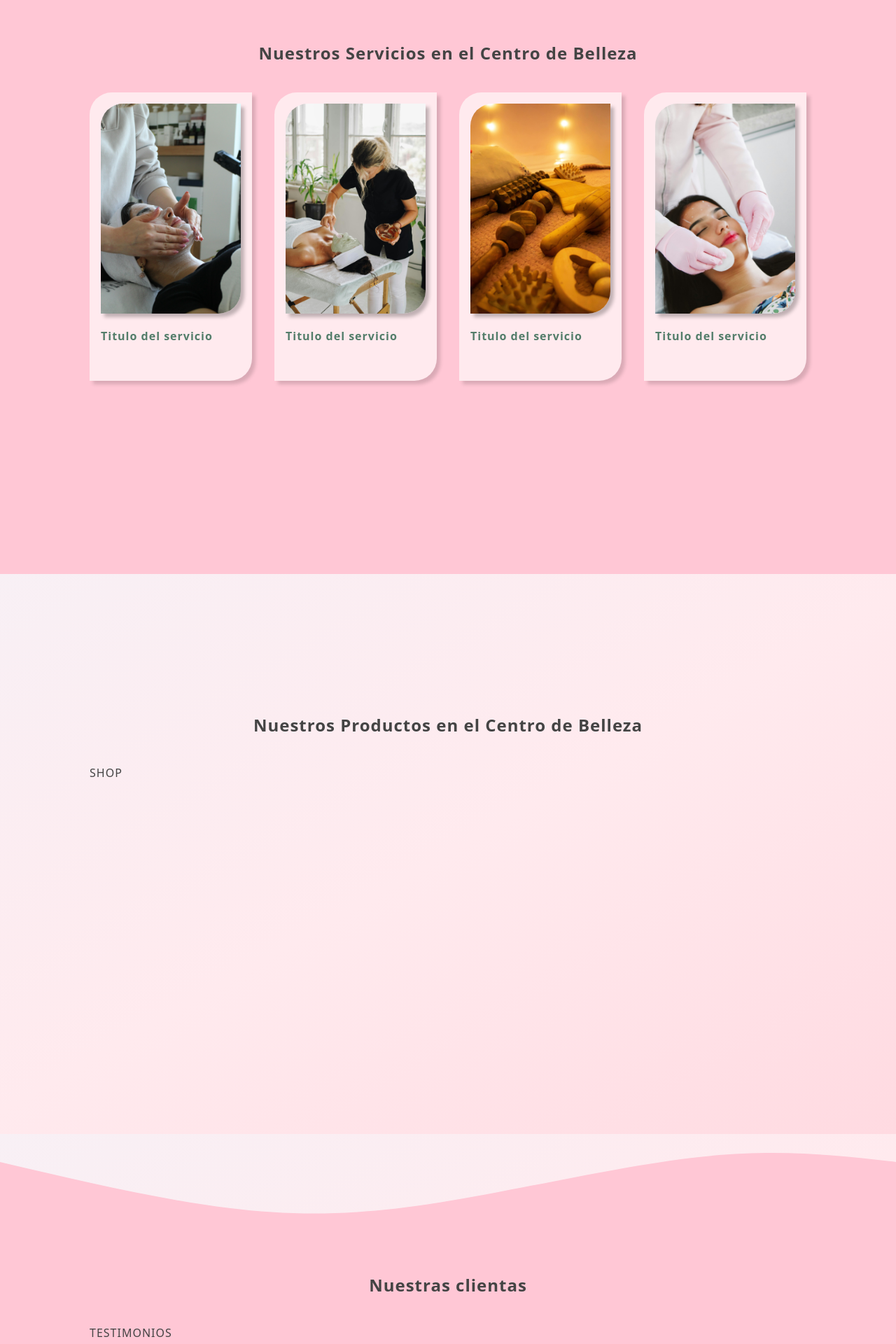
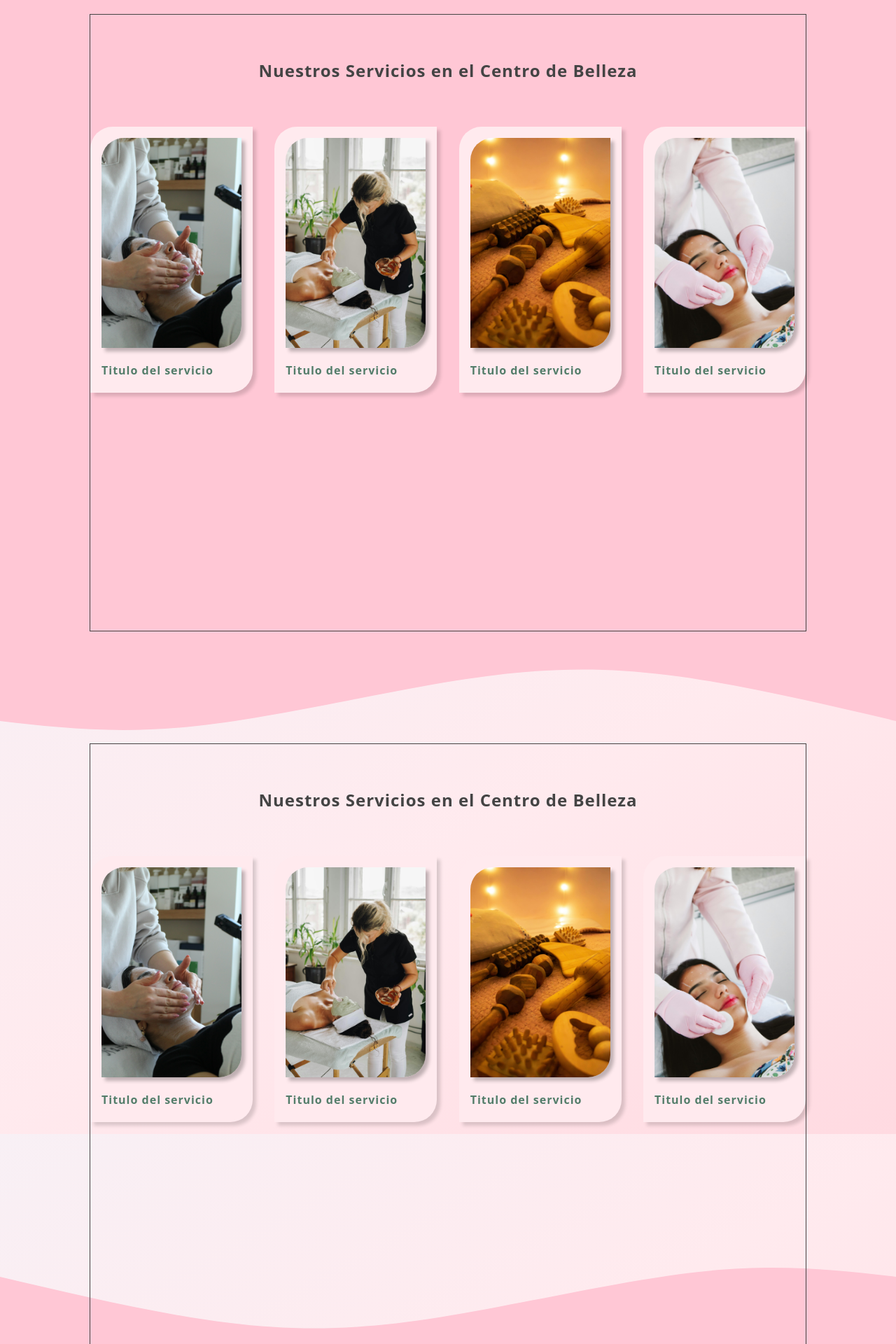
Before and after one commit to jonatanjmissora/nextjs-alba, a Next.js app: page / in a window 1280 px wide. Shown: the part 780-2700 px from the top of the page at 70% size. Built offline with nearby package versions, Linux system fonts and the light colour scheme.

Commit message:
header search y layouts

```diff
--- a/app/_components/02_Services/page.tsx
+++ b/app/_components/02_Services/page.tsx
@@ -1,14 +1,14 @@
 export default function page() {
 	return (
-		<>
-			<h2 className="w-full text-center text-2xl 2xl:text-4xl font-semibold py-10 2xl:py-30">
+		<div className="w-full border">
+			<h2 className="w-full text-center text-2xl 2xl:text-4xl font-semibold py-16 2xl:py-30">
 				Nuestros Servicios en el Centro de Belleza
 			</h2>
 
-			<div className="w-full flex justify-between items-center pb-32">
+			<div className="w-full h-[90dvh] flex justify-between pb-32">
 				<ServicesCard />
 			</div>
-		</>
+		</div>
 	)
 }
 
@@ -65,11 +65,11 @@ const ServicesCard = () => {
 	]
 
 	return (
-		<ul className="w-full flex justify-between items-center">
+		<ul className="w-full flex justify-between items-start">
 			{services.map(service => (
 				<li
 					key={service.id}
-					className="service-card flex flex-col gap-3 p-4 2xl:p-6 bg-[var(--background-two)] rounded-tl-4xl rounded-br-4xl shadow-[5px_5px_5px_0_rgba(0,0,0,0.15)] group"
+					className="service-card flex flex-col gap-3 p-4 pb-2 2xl:p-6 2xl:pb-4 bg-[var(--background-two)] rounded-tl-4xl rounded-br-4xl shadow-[5px_5px_5px_0_rgba(0,0,0,0.15)] group"
 				>
 					<div className="relative shadow-[5px_5px_5px_0_rgba(0,0,0,0.25)] overflow-hidden rounded-tl-4xl rounded-br-4xl">
 						<img
@@ -78,16 +78,17 @@ const ServicesCard = () => {
 							className="w-[200px] h-[300px] 2xl:w-[300px] 2xl:h-[500px] group-hover:scale-120 transition-all duration-800 object-cover"
 						/>
 					</div>
-					<h3 className="font-semibold text-[var(--primary-green)] 2xl:text-2xl py-2">
+					<h3 className="font-semibold text-[var(--primary-green)] 2xl:text-2xl pt-2">
 						{service.title}
 					</h3>
 					<div className="service-description">
 						<div>
-							<ul>
+							<ul className="pb-4">
 								{service.description.map((item, index) => (
-									<li key={index} className="text-base 2xl:text-lg">
-										{item}
-									</li>
+									<div key={index} className="flex items-center gap-2 py-1">
+										<span className="text-[var(--primary-green)]">•</span>
+										<li className="text-base 2xl:text-lg">{item}</li>
+									</div>
 								))}
 							</ul>
 						</div>
--- a/app/_components/03_Shop/page.tsx
+++ b/app/_components/03_Shop/page.tsx
@@ -1,16 +1,100 @@
+export default function page() {
+	return (
+		<div className="w-full border">
+			<h2 className="w-full text-center text-2xl 2xl:text-4xl font-semibold py-16 2xl:py-30">
+				Nuestros Servicios en el Centro de Belleza
+			</h2>
 
-export default function page() {
-  return (
-    <>
+			<div className="w-full h-[90dvh] flex justify-between pb-32">
+				<ServicesCard />
+			</div>
+		</div>
+	)
+}
 
+const ServicesCard = () => {
+	const services = [
+		{
+			id: 1,
+			title: "Titulo del servicio",
+			description: [
+				"descripcion 1",
+				"descripcion 2",
+				"descripcion 3",
+				"descripcion 4",
+				"descripcion 5",
+			],
+			image: "./servicio1.jpg",
+		},
+		{
+			id: 2,
+			title: "Titulo del servicio",
+			description: [
+				"descripcion 1",
+				"descripcion 2",
+				"descripcion 3",
+				"descripcion 4",
+				"descripcion 5",
+			],
+			image: "./servicio2.jpg",
+		},
+		{
+			id: 3,
+			title: "Titulo del servicio",
+			description: [
+				"descripcion 1",
+				"descripcion 2",
+				"descripcion 3",
+				"descripcion 4",
+				"descripcion 5",
+			],
+			image: "./servicio3.jpg",
+		},
+		{
+			id: 4,
+			title: "Titulo del servicio",
+			description: [
+				"descripcion 1",
+				"descripcion 2",
+				"descripcion 3",
+				"descripcion 4",
+				"descripcion 5",
+			],
+			image: "./servicio4.jpg",
+		},
+	]
 
-      <h2 className="w-full text-center text-2xl font-semibold py-10">Nuestros Productos en el Centro de Belleza</h2>
-
-      <div className="w-full flex justify-between items-center pb-32">
-
-        SHOP
-
-      </div>
-    </>
-  )
+	return (
+		<ul className="w-full flex justify-between items-start">
+			{services.map(service => (
+				<li
+					key={service.id}
+					className="service-card flex flex-col gap-3 p-4 pb-2 2xl:p-6 2xl:pb-4 bg-[var(--background-two)] rounded-tl-4xl rounded-br-4xl shadow-[5px_5px_5px_0_rgba(0,0,0,0.15)] group"
+				>
+					<div className="relative shadow-[5px_5px_5px_0_rgba(0,0,0,0.25)] overflow-hidden rounded-tl-4xl rounded-br-4xl">
+						<img
+							src={service.image}
+							alt=""
+							className="w-[200px] h-[300px] 2xl:w-[300px] 2xl:h-[500px] group-hover:scale-120 transition-all duration-800 object-cover"
+						/>
+					</div>
+					<h3 className="font-semibold text-[var(--primary-green)] 2xl:text-2xl pt-2">
+						{service.title}
+					</h3>
+					<div className="service-description">
+						<div>
+							<ul className="pb-4">
+								{service.description.map((item, index) => (
+									<div key={index} className="flex items-center gap-2 py-1">
+										<span className="text-[var(--primary-green)]">•</span>
+										<li className="text-base 2xl:text-lg">{item}</li>
+									</div>
+								))}
+							</ul>
+						</div>
+					</div>
+				</li>
+			))}
+		</ul>
+	)
 }
--- /dev/null
+++ b/app/_components/header-serch.tsx
@@ -0,0 +1,46 @@
+"use client"
+
+import { Search, X } from "lucide-react"
+import { useEffect, useRef, useState } from "react"
+
+export default function HeaderSerch() {
+
+    const [showInput, setShowInput] = useState(false)
+    const [searchValue, setSearchValue] = useState("")
+    const inputRef = useRef<HTMLInputElement>(null)
+
+    useEffect(() => {
+        if(inputRef.current) {
+            inputRef.current.focus()
+            setSearchValue("")
+        }
+      }, [showInput])
+
+  return (
+    <div className="relative">
+        <input
+            type="search"
+            name="search"
+            id="search"
+            placeholder=""
+            className={`${showInput ? "block w-[165px]" : "hidden"} search-input pr-8 rounded-2xl p-2 text-right absolute -z-0 -right-[50%] top-1/2 -translate-y-1/2 `}
+            ref={inputRef}
+            value={searchValue}
+            onChange={(e) => setSearchValue(e.target.value)}
+        />
+        {
+            showInput
+                ? <X
+                        size={20}
+                        className="icon z-10 relative"
+                        onClick={() => setShowInput(!showInput)}
+                    />
+                : <Search
+                        size={20}
+                        className="icon z-10 relative"
+                        onClick={() => setShowInput(!showInput)}
+                    />
+        }
+    </div>
+  )
+}
--- a/app/_components/header.tsx
+++ b/app/_components/header.tsx
@@ -1,6 +1,7 @@
 import Link from "next/link"
-import { Heart, Search } from "lucide-react"
+import { Heart } from "lucide-react"
 import { ShoppingCart } from "lucide-react"
+import HeaderSerch from "./header-serch"
 
 export default function Header() {
 	return (
@@ -13,19 +14,7 @@ export default function Header() {
 			</a>
 
 			<nav className="flex items-center gap-8 header-nav">
-				<div className="relative">
-					<input
-						type="search"
-						name="search"
-						id="search"
-						placeholder=""
-						className="bg-transparent rounded-2xl p-2 text-right w-[10ch]"
-					/>
-					<Search
-						size={20}
-						className="absolute right-2 top-1/2 -translate-y-1/2"
-					/>
-				</div>
+				<HeaderSerch />
 				<a href="#services">Servicios</a>
 				<a href="#shop">Tienda</a>
 				<a href="#faqs">Preguntas</a>
@@ -34,10 +23,10 @@ export default function Header() {
 
 			<nav className="flex gap-8">
 				<Link href="/favorites">
-					<Heart size={24} />
+					<Heart size={20} color="var(--primary-green)" className="icon"/>
 				</Link>
 				<Link href="/cart">
-					<ShoppingCart size={24} />
+					<ShoppingCart size={20} color="var(--primary-green)" className="icon"/>
 				</Link>
 			</nav>
 		</header>
--- a/app/globals.css
+++ b/app/globals.css
@@ -64,7 +64,6 @@ body {
 }
 
 .service-description {
-	min-height: 1rem;
 	height: max-content;
 	display: grid;
 	grid-template-rows: 0fr;
@@ -77,3 +76,13 @@ body {
 .service-card:hover .service-description {
 	grid-template-rows: 1fr;
 }
+
+.icon:hover {
+	transform: scale(1.1);
+	filter: drop-shadow(2px 2px 1px var(--primary-green));
+}
+
+.search-input {
+	outline: none;
+	box-shadow: 2px 2px 3px var(--primary-green);
+}
--- a/app/page.tsx
+++ b/app/page.tsx
@@ -23,7 +23,7 @@ export default function Page() {
 
 			<section
 				id="services"
-				className="w-full min-h-screen 2xl:min-h-[120dvh] bg-[var(--primary-pink)] relative"
+				className="w-full min-h-[100dvh] 2xl:min-h-[120dvh] bg-[var(--primary-pink)] relative"
 			>
 				<WaveContainer>
 					<Services />
```
